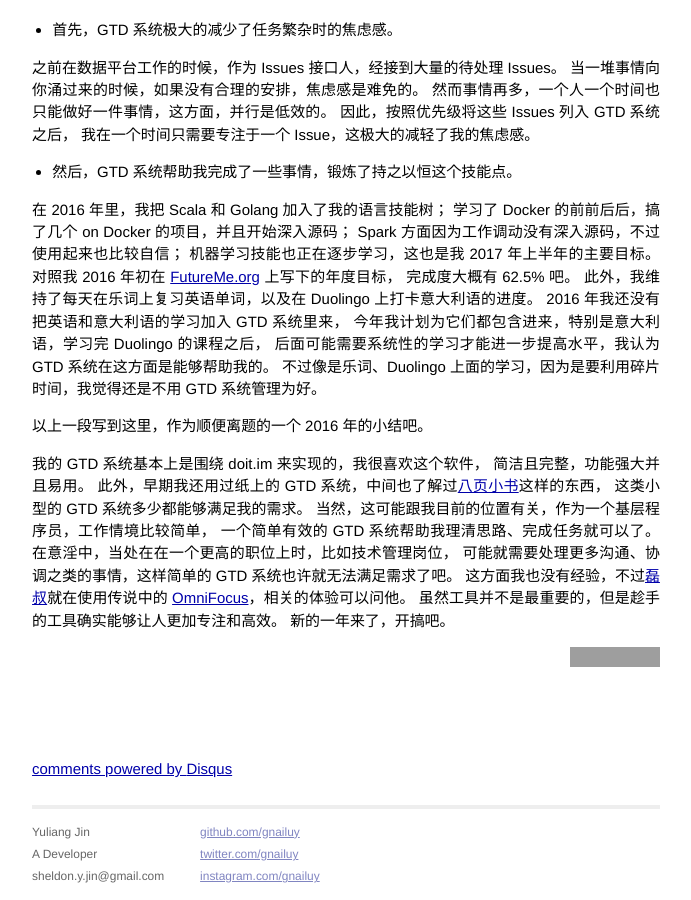
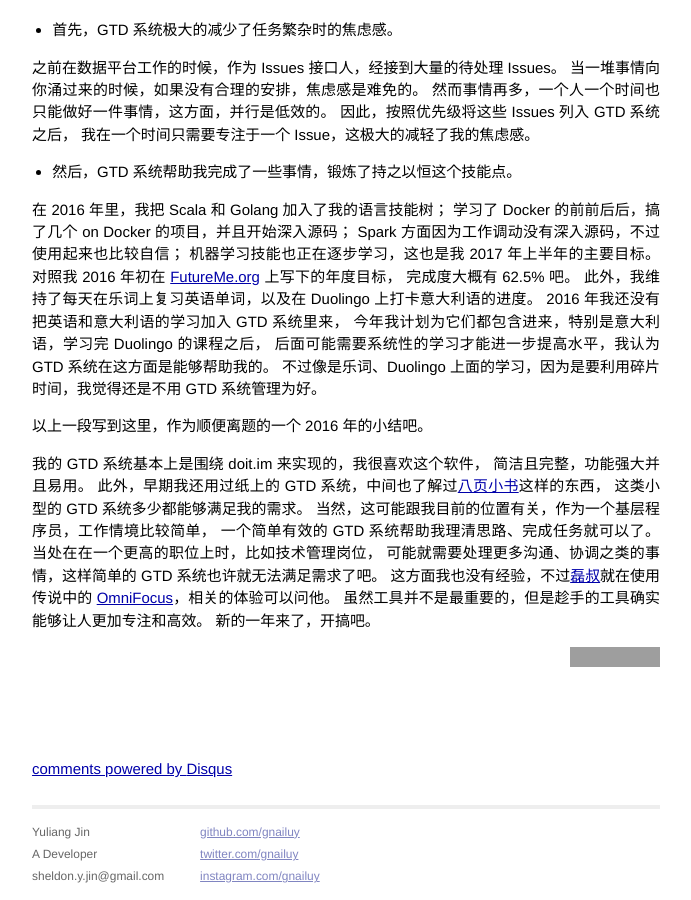
Before and after one commit to gnailuy/gnailuy.com, a Jekyll site: the page built from _posts/2016-12-31-gtd-and-2016.markdown, in a window 1280 px wide and 900 px high, scrolled down 3028 px. Shown: the whole window, without its empty margins (294-985 px from the left). Built offline with Jekyll 4.4.1, drawn with Linux system fonts in a browser that asks for light colours; Markdown is read by kramdown in place of the engine named in the settings; comment, search, counter and statistics services are not loaded; grey boxes are pictures that could not be loaded.

Commit message:
remove inappropriate wording

```diff
--- a/_posts/2016-12-31-gtd-and-2016.markdown
+++ b/_posts/2016-12-31-gtd-and-2016.markdown
@@ -198,7 +198,7 @@ Spark 方面因为工作调动没有深入源码，不过使用起来也比较
 这类小型的 GTD 系统多少都能够满足我的需求。
 当然，这可能跟我目前的位置有关，作为一个基层程序员，工作情境比较简单，
 一个简单有效的 GTD 系统帮助我理清思路、完成任务就可以了。
-在意淫中，当处在在一个更高的职位上时，比如技术管理岗位，
+当处在在一个更高的职位上时，比如技术管理岗位，
 可能就需要处理更多沟通、协调之类的事情，这样简单的 GTD 系统也许就无法满足需求了吧。
 这方面我也没有经验，不过[磊叔][wulei]就在使用传说中的 [OmniFocus][omnifocus]，相关的体验可以问他。
 虽然工具并不是最重要的，但是趁手的工具确实能够让人更加专注和高效。
```
